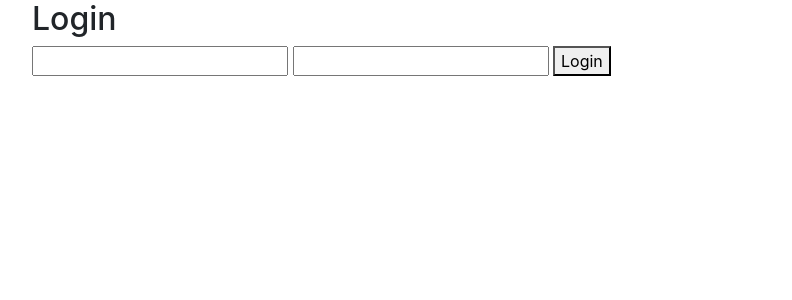
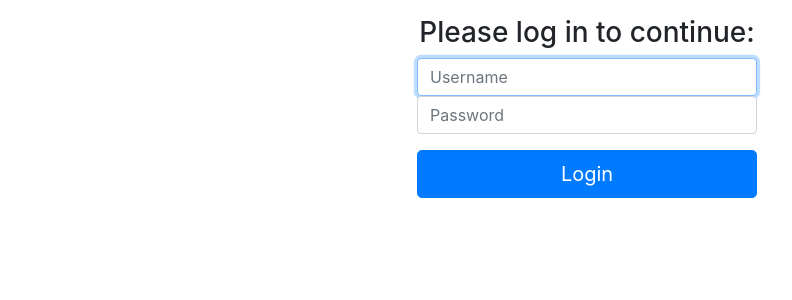
Before and after one commit to Abi-NK/TeamProject, a Django app: page /login in a window 1280 px wide. Shown: the top 300 px of the page, without its empty margins (53-845 px from the left). Run offline with Django 3.2, Linux system fonts and the light colour scheme; some libraries are stand-ins or nearby versions.

Commit message:
Rewrite login page template

```diff
--- a/posSystem/waiter/templates/waiter/login.html
+++ b/posSystem/waiter/templates/waiter/login.html
@@ -3,11 +3,15 @@
 {% block title %}Waiter Login{% endblock %}
 
 {% block content %}
-  <h2>Login</h2>
-  <form method="post">
-    {% csrf_token %}
-    <input type="text" name="username" />
-    <input type="password" name="password" />
-    <button type="submit">Login</button>
-  </form>
+  <div class="col-md-4 offset-md-4 mt-md-3">
+    <form method="post">
+      <h3 class="text-center">Please log in to continue:</h3>
+      <div class="form-group">
+        {% csrf_token %}
+        <input class="form-control" type="text" name="username" placeholder="Username" required autofocus />
+        <input class="form-control" type="password" name="password" placeholder="Password" required />
+      </div>
+      <button class="btn btn-lg btn-primary btn-block" type="submit">Login</button>
+    </form>
+  </div>
 {% endblock %}
```
